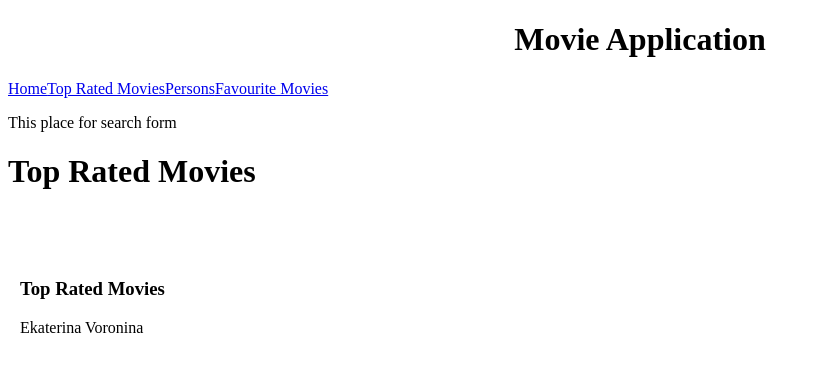
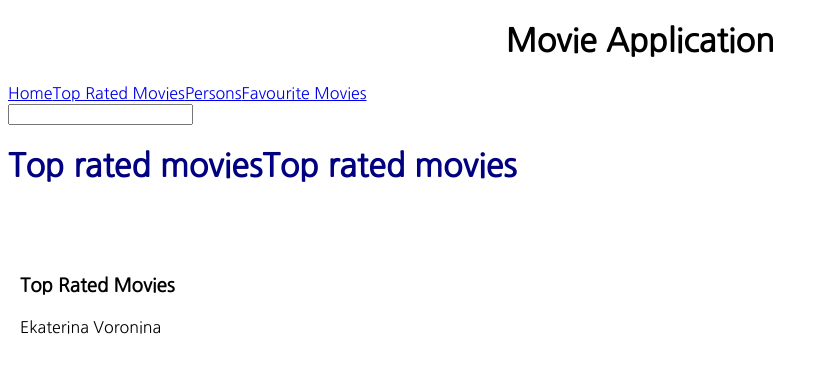
Before and after one commit to Ekaterina-V/Angular-Movie-Application-u07, an Angular app: page /topmovies in a window 1280 px wide. Shown: the top 372 px of the page, without its empty margins (0-828 px from the left). Built offline with nearby package versions, Linux system fonts and the light colour scheme.

Commit message:
add html style

```diff
--- a/src/app/search-form/search-form.component.html
+++ b/src/app/search-form/search-form.component.html
@@ -1 +1,3 @@
-<p>This place for search form</p>
+<form>
+  <input type="text">
+</form>
--- a/src/app/top-rated-movies-list/top-rated-movies-list.component.css
+++ b/src/app/top-rated-movies-list/top-rated-movies-list.component.css
@@ -0,0 +1,5 @@
+.top-rated-movies {
+  color:navy;
+
+
+}
--- a/src/app/top-rated-movies-list/top-rated-movies-list.component.html
+++ b/src/app/top-rated-movies-list/top-rated-movies-list.component.html
@@ -1,5 +1,13 @@
-<div class= top-rated-movies container>
-  <h1>Top Rated Movies</h1>
+<div class="top-rated-movies container">
+  <p1 *ngIf="title" class="title top-rated ">{{ title }}
+  </p1>
+
+  <h1>Top rated moviesTop rated movies</h1>
+
+
+
+
+
 
 
 
--- a/src/app/top-rated-movies-list/top-rated-movies-list.component.ts
+++ b/src/app/top-rated-movies-list/top-rated-movies-list.component.ts
@@ -9,6 +9,8 @@ import { Component, OnInit } from '@angular/core';
 })
 export class TopRatedMoviesListComponent implements OnInit {
 
+  title:string;
+
   constructor() { }
 
   ngOnInit(): void {
--- a/src/styles.css
+++ b/src/styles.css
@@ -1 +1,7 @@
 /* You can add global styles to this file, and also import other style files */
+
+@import url('https://fonts.googleapis.com/css2?family=Nanum+Gothic&display=swap');
+
+html {
+  font-family: 'Nanum Gothic', sans-serif;
+}
```
